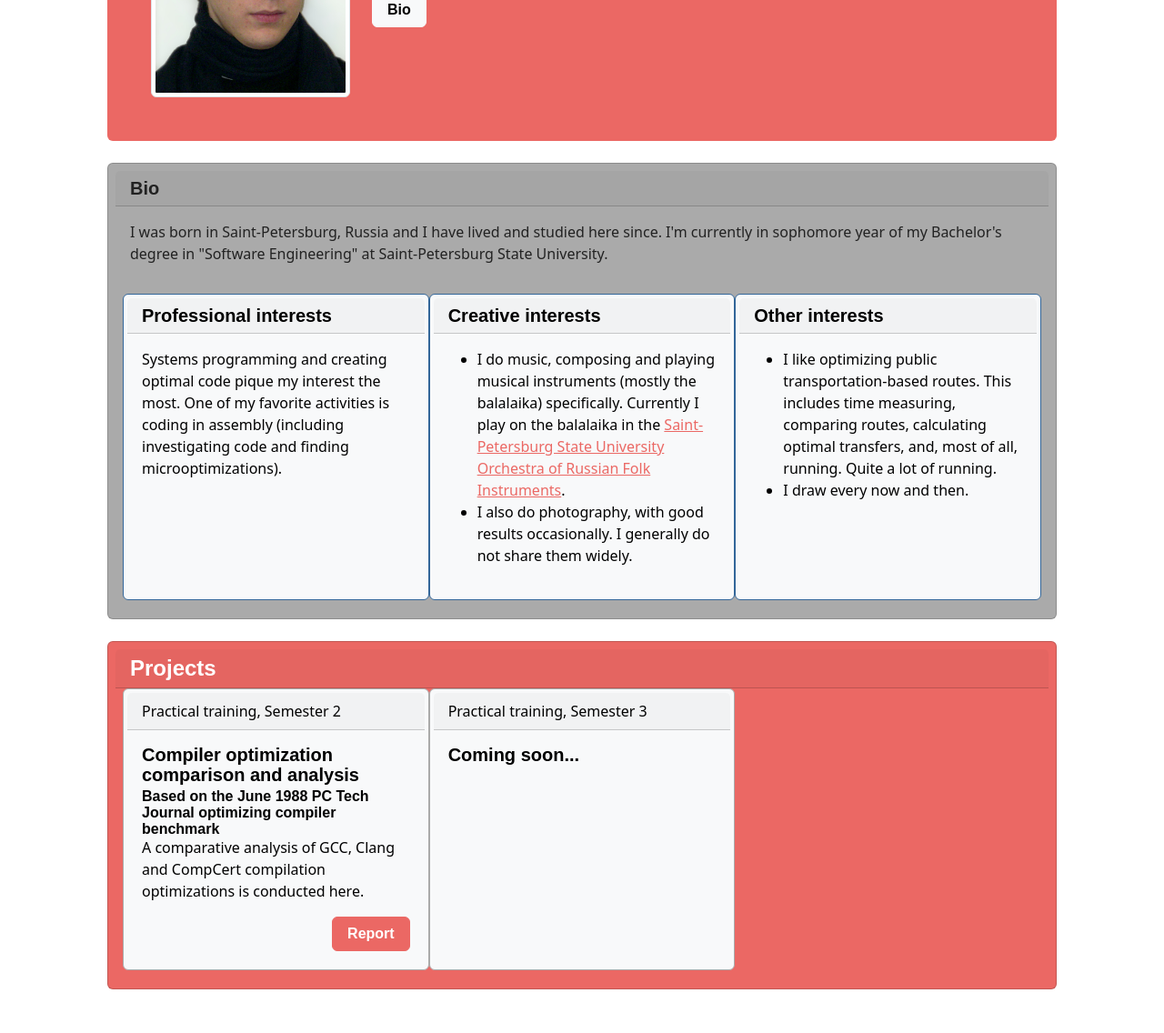
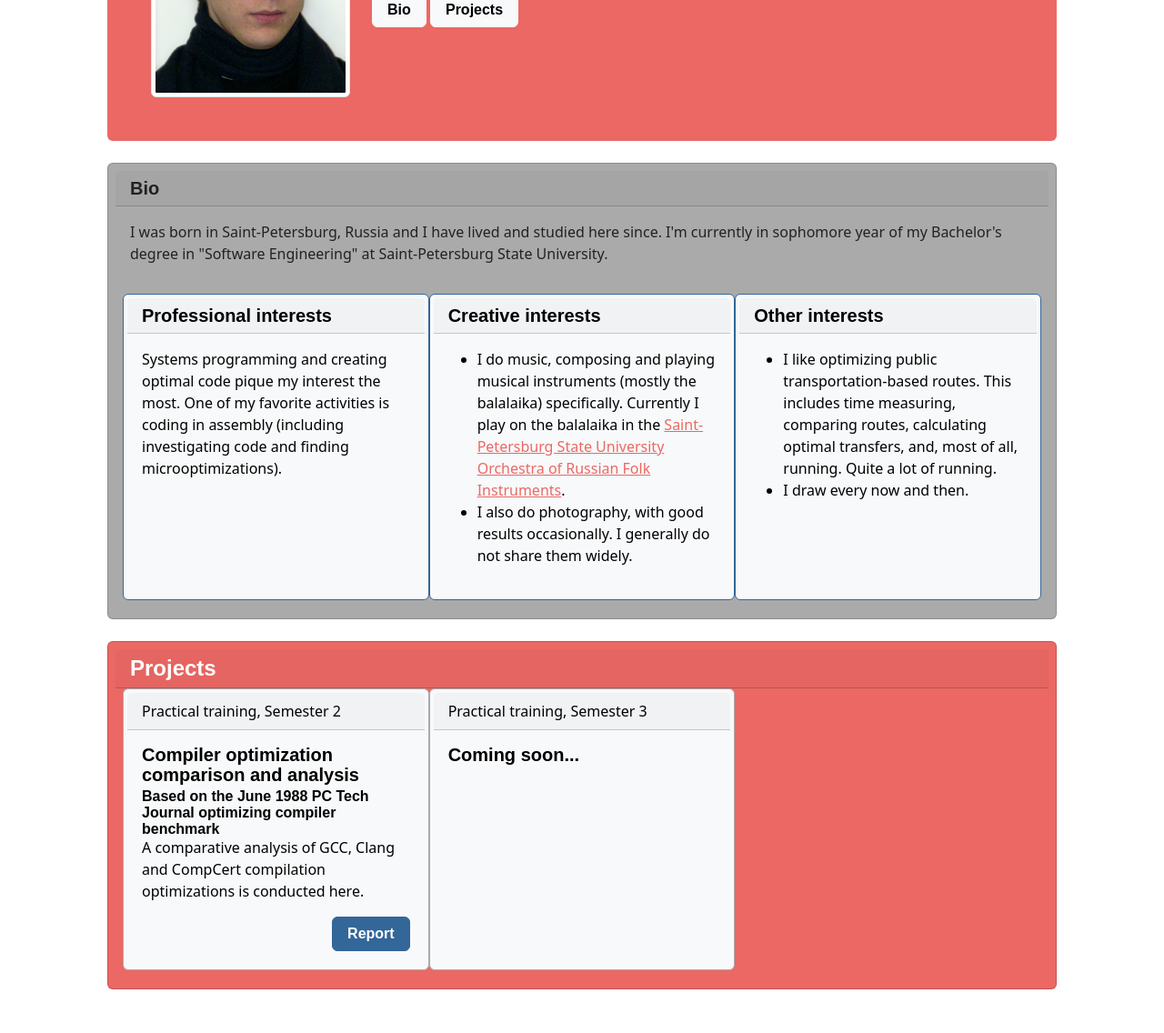
Before and after one commit to AlexeyMashkovichUniWork/alexeymashkovichuniwork.github.io, a plain HTML site: page en/index.html in a window 1280 px wide. Shown: the part 323-1459 px from the top of the page at 91% size. Drawn offline with Linux system fonts and the light colour scheme; a web font is replaced by a local one.

Commit message:
fix@site: complete color scheme change

```diff
--- a/en/index.html
+++ b/en/index.html
@@ -24,6 +24,9 @@
             <div>
               <a href="#bio" target="_self">
                 <button class="btn btn-light">Bio</button>
+              </a>
+              <a href="#projects" target="_self">
+                <button class="btn btn-light">Projects</button>
               </a>
             </div>
           </div>
@@ -78,7 +81,7 @@
                 <h6 class="card-subtitle">Based on the June 1988 PC Tech Journal optimizing compiler benchmark</h6>
                 <p class="card-text">A comparative analysis of GCC, Clang and CompCert compilation optimizations is conducted here.</p>
                 <div class="d-flex flex-row justify-content-end">
-                  <a href="https://alexeymashkovichuniwork.github.io/pdfhosting/2SemesterPracticeReport.pdf" target="_blank"><button class="btn btn-primary">Report</button></a>
+                  <a href="https://alexeymashkovichuniwork.github.io/pdfhosting/2SemesterPracticeReport.pdf" target="_blank"><button class="btn btn-info">Report</button></a>
                 </div>
               </div>
           </div>
```
Also changed, not shown: ru/index.html (+1 -1 lines).
